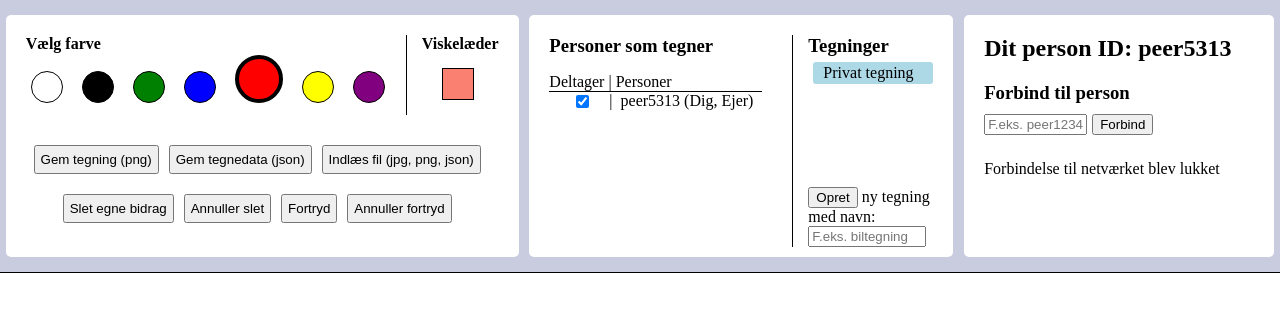
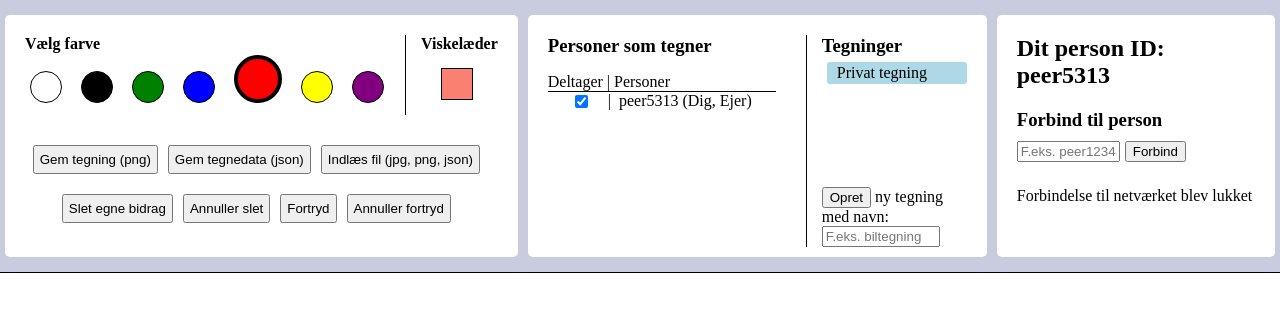
Before and after one commit to ocaprani/ocaprani.github.io, a plain HTML site: page Course-project/app/src/index.html in a window 1280 px wide. Drawn offline with Linux system fonts and the light colour scheme.

Commit message:
Scrollbar ved mange rum og peers

```diff
--- a/Course-project/app/src/index.html
+++ b/Course-project/app/src/index.html
@@ -72,7 +72,7 @@
                 <div>
                     <h3 style="margin-bottom: 5px; margin-top: 0px;">Tegninger</h3>
                     <ul class="itemlist" id="roomList">
-                        <li class="roomItem active" style="overflow: hidden; white-space:nowrap; text-overflow:ellipsis;" onclick="changeRoom(this.textContent)">Privat tegning</li>
+                        <li class="roomItem active" style="overflow-y: visible; overflow-x: hidden; white-space:nowrap; text-overflow:ellipsis; flex-shrink: 0;" onclick="changeRoom(this.textContent)">Privat tegning</li>
                     </ul>
                     <input type="button" value="Opret" id="room-button" style="margin-bottom: 0px; margin-top: 5px; margin-left: 0px;" onclick="createRoom()">
                     <label for="room-input" style="margin-top: 0; display: inline; text-align: center;">ny tegning <br> med navn:</label>
--- a/Course-project/app/src/js/script.js
+++ b/Course-project/app/src/js/script.js
@@ -1,6 +1,6 @@
 
 const TESTING = false;
-console.log("Version 0.1.6")
+console.log("Version 0.1.7")
 
 
 
--- a/Course-project/app/src/style.css
+++ b/Course-project/app/src/style.css
@@ -248,7 +248,7 @@ html,body {
     /* min-height: 100%;
     max-height: 100%; */
     height: 120px;
-    width: 190px;
+    width: 205px;
     margin-bottom: 0px;
     margin-top: 0px;
     margin-left: 23px;
@@ -273,7 +273,7 @@ html,body {
 
 #roomList {
     height: 120px;
-    width: 120px;
+    width: 140px;
     margin-left: 5px;
     overflow-x: visible;
 }
--- a/Course-project/app/testing/index.html
+++ b/Course-project/app/testing/index.html
@@ -4,6 +4,7 @@
     <meta charset="UTF-8">
     <meta name="viewport" content="width=device-width, initial-scale=1.0">
     <title>Testing</title>
+    <link rel="icon" href="favicon.ico"> <!-- https://www.flaticon.com/free-icon/whiteboard_3253220 -->
     <link rel="stylesheet" href="style.css">
 </head>
 <body>
```
